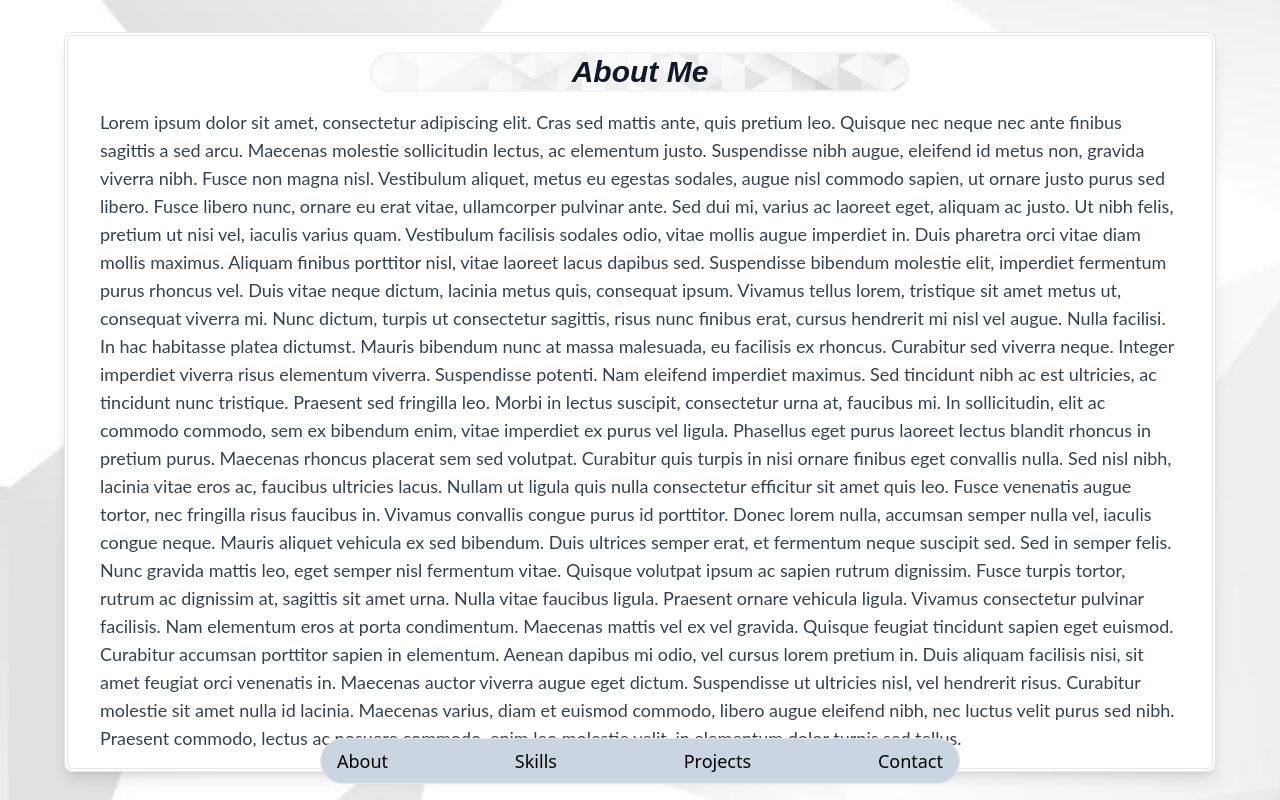
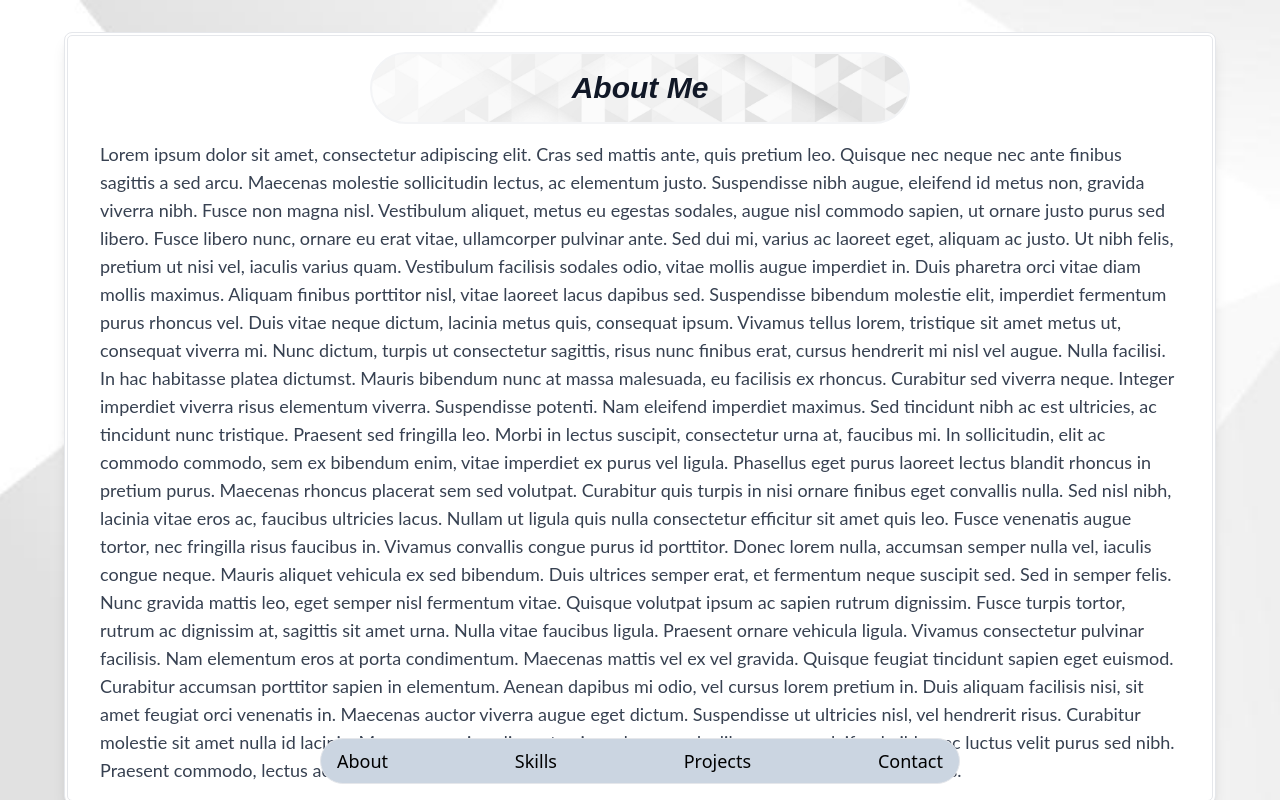
Before and after one commit to sunghogo/personal-website, a React (Create React App) app: page / in a window 1280 px wide. Shown: the top 800 px of the page. Built offline with nearby package versions, Linux system fonts and the light colour scheme.

Commit message:
Header.js: Added responsive padding

```diff
--- a/src/components/Header.js
+++ b/src/components/Header.js
@@ -3,7 +3,7 @@ import Typography from "./Typography";
 function Header({ children }) {
   return (
     <Typography
-      className="header-image font-montserrat-header text-gray-900 mb-4 flex justify-center border border-2 border-gray-100 rounded-full w-1/2 mx-auto"
+      className="header-image font-montserrat-header text-gray-900 mb-4 sm:py-1 md:py-2 lg:py-4 flex justify-center border border-2 border-gray-100 rounded-full w-1/2 mx-auto"
       strong
       em
       h1
```
